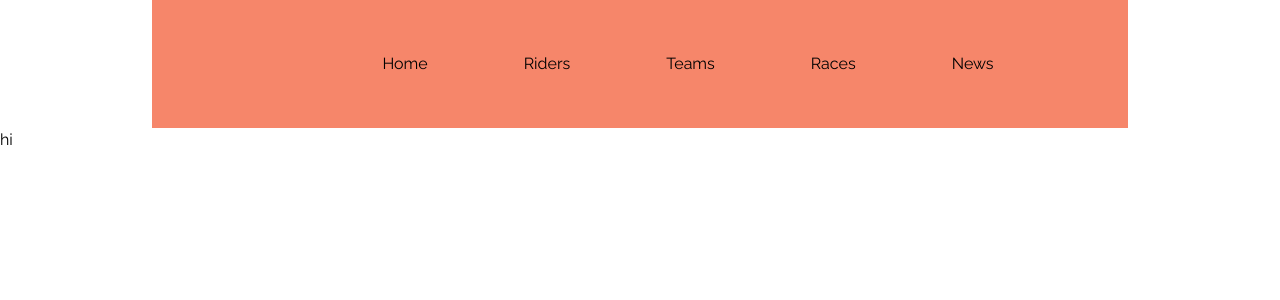
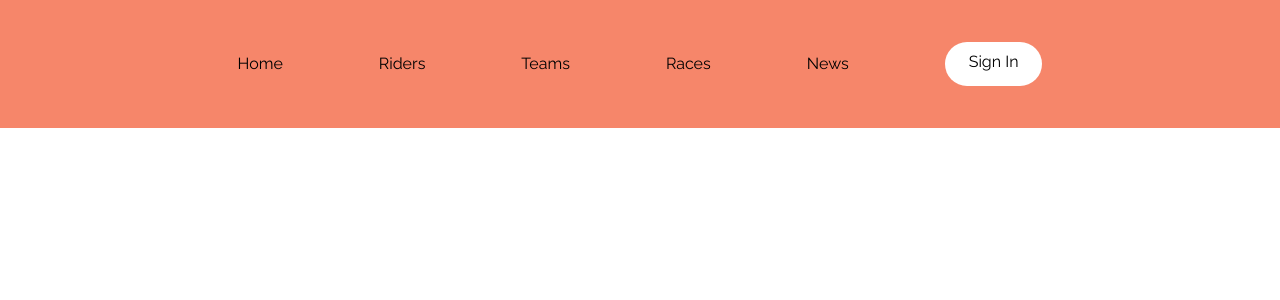
Before and after one commit to kaseyknudsen/Womens-Cycling-App-2, a Next.js app: page / in a window 1280 px wide. Shown: the top 300 px of the page. Built offline with nearby package versions, Linux system fonts and the light colour scheme.

Commit message:
added sign in button

```diff
--- a/app/page.tsx
+++ b/app/page.tsx
@@ -4,7 +4,7 @@ import Link from "next/link";
 export default function HomePage() {
   return (
     <main className="">
-      <div>hi</div>
+      <div></div>
     </main>
   );
 }
--- a/components/Navbar.tsx
+++ b/components/Navbar.tsx
@@ -2,17 +2,17 @@ import Link from "next/link"
 const Navbar = () => {
   return (
     <div>
-        <nav className="relative container mx-auto">
+        <nav className="relative mx-auto">
             <div className="flex sm:flex-col md:flex-row justify-center bg-brightRedLight space-x-24 items-center h-32">
               {/* logo */}
-              <div className="pt-2"></div>
-                <Link href="/">Home</Link>
-                <Link href="/riders">Riders</Link>
-                <Link href="/teams">Teams</Link>
-                <Link href="/races">Races</Link>
-                <Link href="/news">News</Link>
+                <Link href="/" className="hover:text-darkGreyishBlue">Home</Link>
+                <Link href="/riders" className="hover:text-darkGreyishBlue">Riders</Link>
+                <Link href="/teams" className="hover:text-darkGreyishBlue">Teams</Link>
+                <Link href="/races" className="hover:text-darkGreyishBlue">Races</Link>
+                <Link href="/news" className="hover:text-darkGreyishBlue">News</Link>
                 {/* <Link href="/gear">Gear</Link> */}
                 {/* <Link href="/community">Community</Link> */}
+                <Link href="#" className="hidden md:block p-3 px-6 pt-2 bg-white rounded-full hover:bg-veryLightGrey">Sign In</Link>
             </div>
         </nav>
 
```
